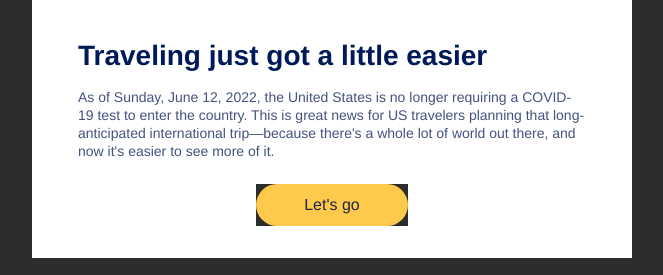
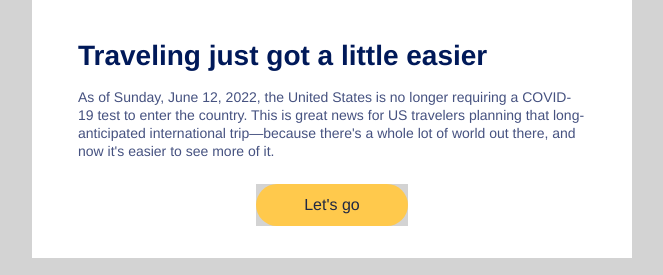
Before and after one commit to Raydominic/ExpediaPromoEmail, a plain HTML site: page index.html in a window 1280 px wide. Shown: the part 623-898 px from the top of the page, without its empty margins (308-971 px from the left). Drawn offline with Linux system fonts and the dark colour scheme.

Commit message:
Update index.html

```diff
--- a/index.html
+++ b/index.html
@@ -116,7 +116,7 @@
             center,
             table,
             .darkmode-bg {
-                background: #2d2d2d !important;
+                background-color: #D3D3D3 !important;
                 color: #ffffff !important;
             }
 
```
